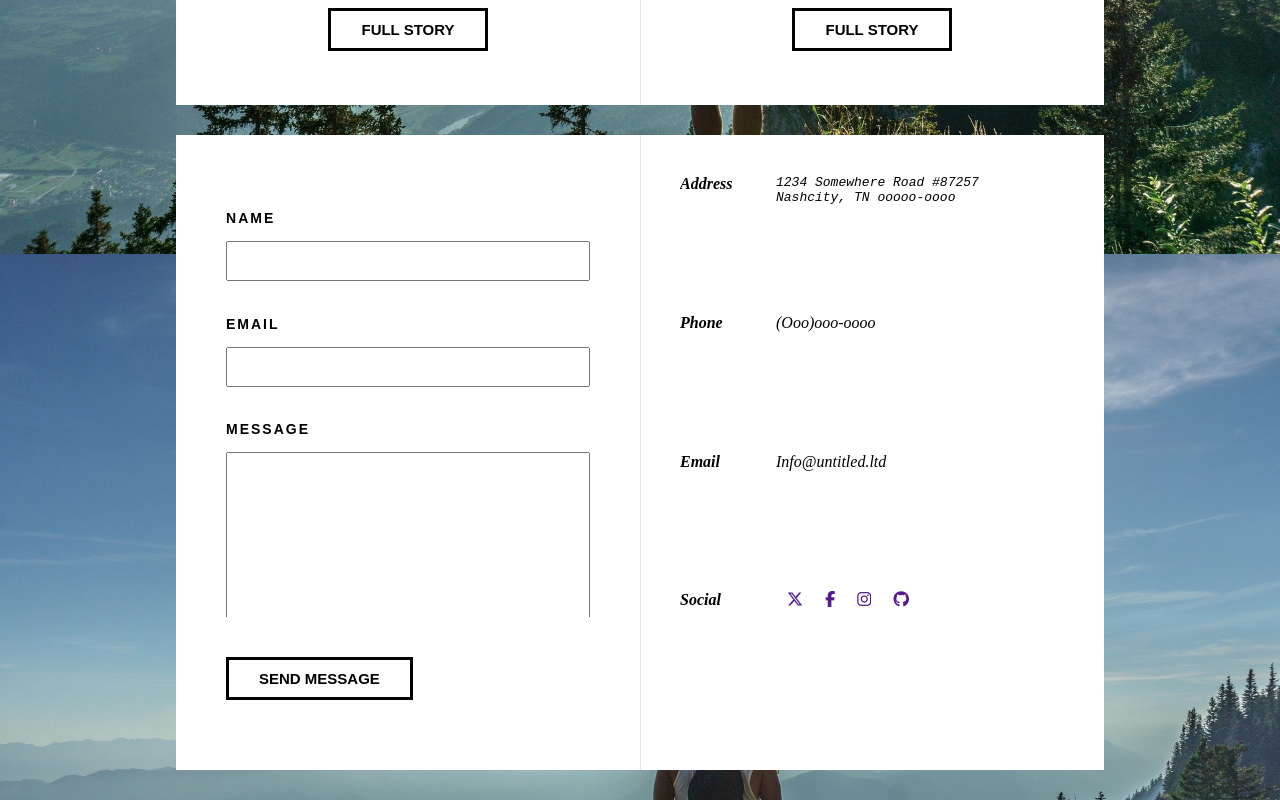
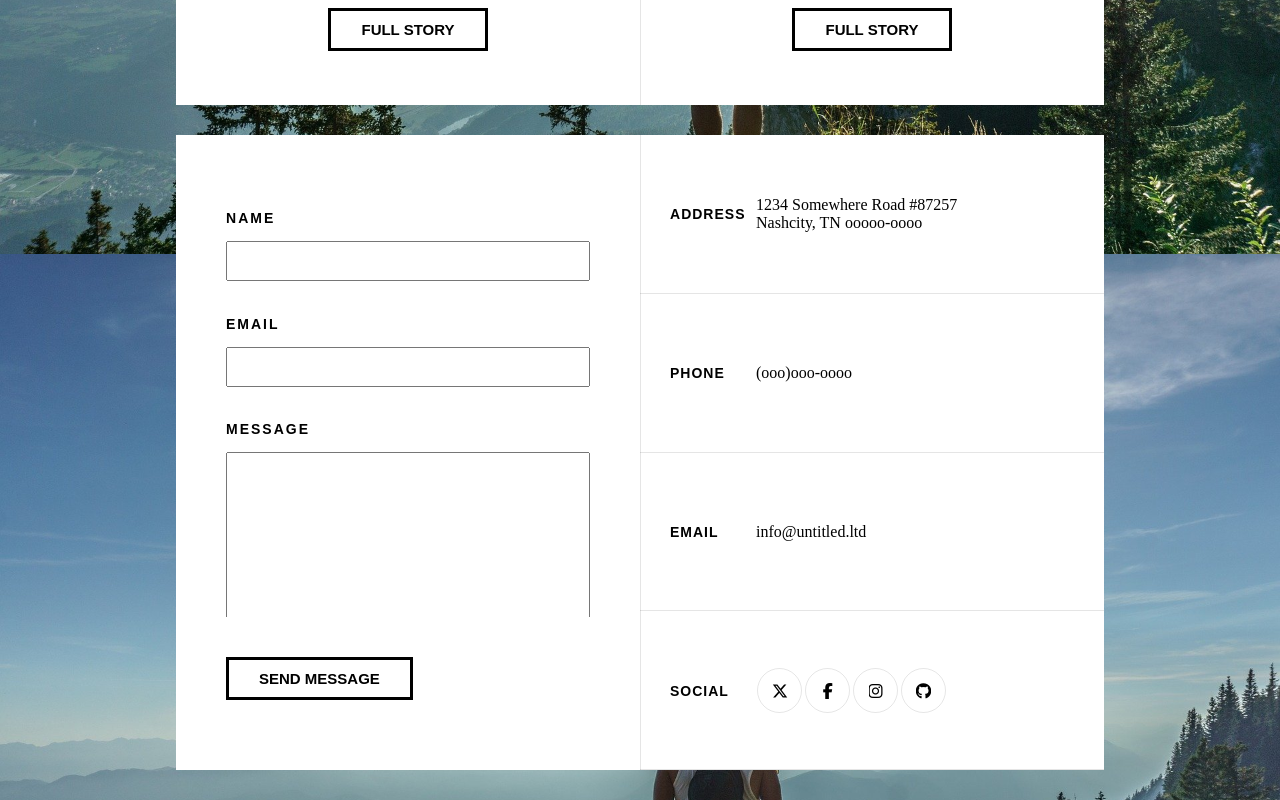
Before and after one commit to V-nitor/sass_project-mountain, a plain HTML site: page index.html in a window 1280 px wide. Shown: the part 2420-3220 px from the top of the page. Drawn offline with Linux system fonts and the light colour scheme; a web font is replaced by a local one.

Commit message:
Phase 6 _ Place the main details of the footer-right_side

```diff
--- a/assets/styles/_settings.scss
+++ b/assets/styles/_settings.scss
@@ -21,6 +21,11 @@
 
 ::first-letter {
     text-transform: uppercase;
+}
+
+pre{
+    // inherit: "To use in Css General only if some elements don't want listen the rules of your Web site" at the bottom
+    font-family: inherit;
 }
 
 // Variables V
--- a/assets/styles/components/_address.scss
+++ b/assets/styles/components/_address.scss
@@ -1,16 +1,56 @@
 address{
     display: grid;
     grid-template-rows: 25% 25% 25% 25%;
-    margin: 40px;
+    font-style: normal;
 
     .contact{
         display: grid;
         grid-template-columns: 25% 75%;
+        position: relative;
 
-        ul{
-            display: flex;
-            justify-content: space-around ;
-            width: 50%;
+        h4{
+            font-family: "font1", sans-serif;
+            text-transform: uppercase;
+            font-size: 14px;
+            font-weight: 700;
+            letter-spacing: 1px;
+            margin: auto 0 auto 30px;
+        }
+
+        .contact-info{
+            font-family: 'font-2', serif;
+            margin: auto 0;
+
+            p::first-letter{
+                text-transform: lowercase;
+            }
+
+            ul{
+                display: flex;
+                justify-content: space-around ;
+                width: 55%;
+
+                a{
+                    color: $black;
+                    border: 1px solid $color1;
+                    border-radius: 50px;
+                    width: 45px;
+                    height: 45px;
+                    @include flexcenter;
+                    text-decoration: none;
+                }
+            }
+
+        }
+
+
+        &::after{
+            content: "";
+            position: absolute;
+            background: $color1;
+            height: 1px;
+            width: 100%;
+            bottom: 0px;
         }
     }
 }
--- a/assets/styles/components/_section.scss
+++ b/assets/styles/components/_section.scss
@@ -92,7 +92,6 @@
         p{
             font-family: 'font-2', serif;
             text-align: left;
-            font-style: italic;
             line-height: 2;
         }
     }
--- a/assets/styles/index.scss
+++ b/assets/styles/index.scss
@@ -14,7 +14,7 @@
 @import"./layouts/main";
 @import"./layouts/footer";
 
-// ------------------------------- Pages -------------------------------
+// ------------------------------- Components -------------------------------
 
 @import"./components/buttons";
 @import"./components/section";
--- a/index.html
+++ b/index.html
@@ -17,7 +17,8 @@
     <header>
         <div class="title">
             <h1>the mountains <span>win you over</span></h1>
-            <p>Lorem ipsum dolor sit amet, consectetur adipisicing elit. Eligendi esse nulla dignissimos officia quisquam iusto voluptate dolorum. Et, voluptatibus quod!</p>
+            <p>Lorem ipsum dolor sit amet, consectetur adipisicing elit. Eligendi esse nulla dignissimos officia
+                quisquam iusto voluptate dolorum. Et, voluptatibus quod!</p>
             <a href="#" class="button-top"><i class="fa-solid fa-arrow-down"></i></a>
         </div>
 
@@ -42,7 +43,9 @@
         <section class="main_part">
             <h3>april 25, 2017</h3>
             <h2>and this is a <span>massive headline</span></h2>
-            <p>Lorem ipsum dolor sit amet consectetur adipisicing elit. Exercitationem ducimus corporis facilis similique quia illo ipsum veritatis voluptatum accusantium neque, doloribus velit? Assumenda velit culpa neque quod nulla sint iste. Temporibus numquam dolor quasi perferendis ut sed ad magnam placeat!</p>
+            <p>Lorem ipsum dolor sit amet consectetur adipisicing elit. Exercitationem ducimus corporis facilis
+                similique quia illo ipsum veritatis voluptatum accusantium neque, doloribus velit? Assumenda velit culpa
+                neque quod nulla sint iste. Temporibus numquam dolor quasi perferendis ut sed ad magnam placeat!</p>
             <img src="./assets/images/pic01.jpg" alt="Guy who jump from hill">
             <a href="#" class="button2">full story</a>
         </section>
@@ -52,14 +55,16 @@
                 <h3>april 24, 2017</h3>
                 <h2>picture 2 <span>present:</span></h2>
                 <img src="./assets/images/pic02.jpg" alt="Far-off view">
-                <p>Lorem, ipsum dolor sit amet consectetur adipisicing elit. Cupiditate fugiat omnis modi saepe debitis natus, ad pariatur culpa odio vitae!</p>
+                <p>Lorem, ipsum dolor sit amet consectetur adipisicing elit. Cupiditate fugiat omnis modi saepe debitis
+                    natus, ad pariatur culpa odio vitae!</p>
                 <a href="#" class="button2">full story</a>
             </div>
             <div>
                 <h3>april 22, 2017</h3>
                 <h2>picture 3 <span>present:</span></h2>
                 <img src="./assets/images/pic03.jpg" alt="Two men far away">
-                <p>Lorem, ipsum dolor sit amet consectetur adipisicing elit. Cupiditate fugiat omnis modi saepe debitis natus, ad pariatur culpa odio vitae!</p>
+                <p>Lorem, ipsum dolor sit amet consectetur adipisicing elit. Cupiditate fugiat omnis modi saepe debitis
+                    natus, ad pariatur culpa odio vitae!</p>
                 <a href="#" class="button2">full story</a>
             </div>
         </section>
@@ -87,20 +92,26 @@
         <address>
             <div class="contact">
                 <h4>address</h4>
+                <div class="contact-info">
                     <pre>1234 Somewhere Road #87257
-Nashcity, TN ooooo-oooo
-                </pre>
+Nashcity, TN ooooo-oooo</pre>
+                </div>
             </div>
             <div class="contact">
                 <h4>phone</h4>
+                <div class="contact-info">
                     <p>(ooo)ooo-oooo</p>
+                </div>
             </div>
             <div class="contact">
                 <h4>email</h4>
+                <div class="contact-info">
                     <p>info@untitled.ltd</p>
+                </div>
             </div>
             <div class="contact">
                 <h4>social</h4>
+                <div class="contact-info">
                     <ul>
                         <li> <a href=""><i class="fa-brands fa-x-twitter"></i></a></li>
                         <li><a href=""><i class="fa-brands fa-facebook-f"></i></a></li>
@@ -108,6 +119,7 @@ Nashcity, TN ooooo-oooo
                         <li><a href=""><i class="fa-brands fa-github"></i></a></li>
                     </ul>
                 </div>
+            </div>
         </address>
     </footer>
 
```
Also changed, not shown: assets/styles/index.css, 1 other file. Lines whose indentation alone changed are shown as unchanged.
